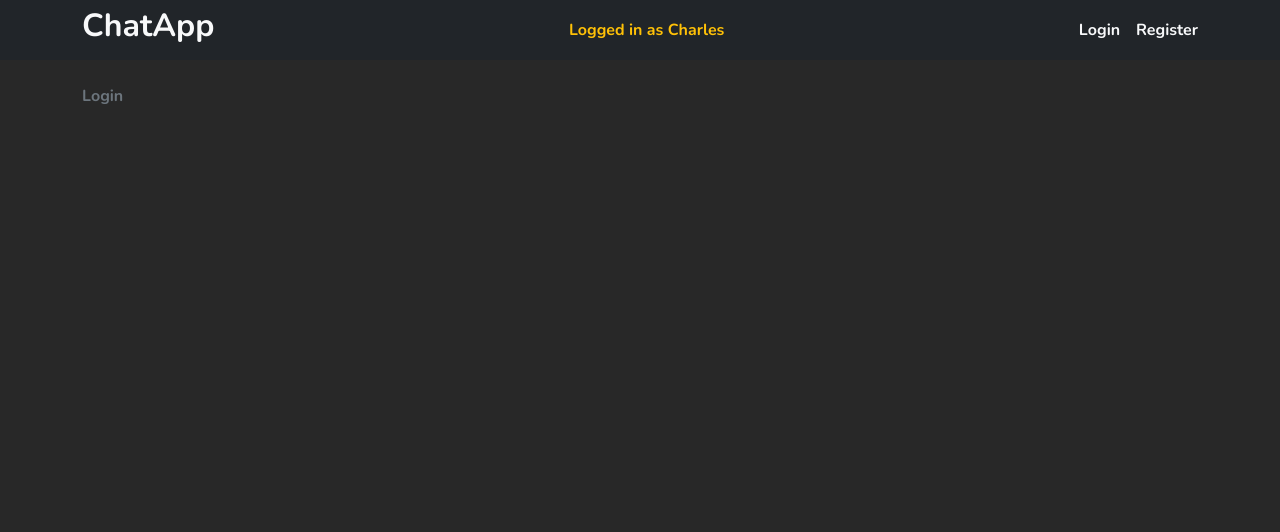
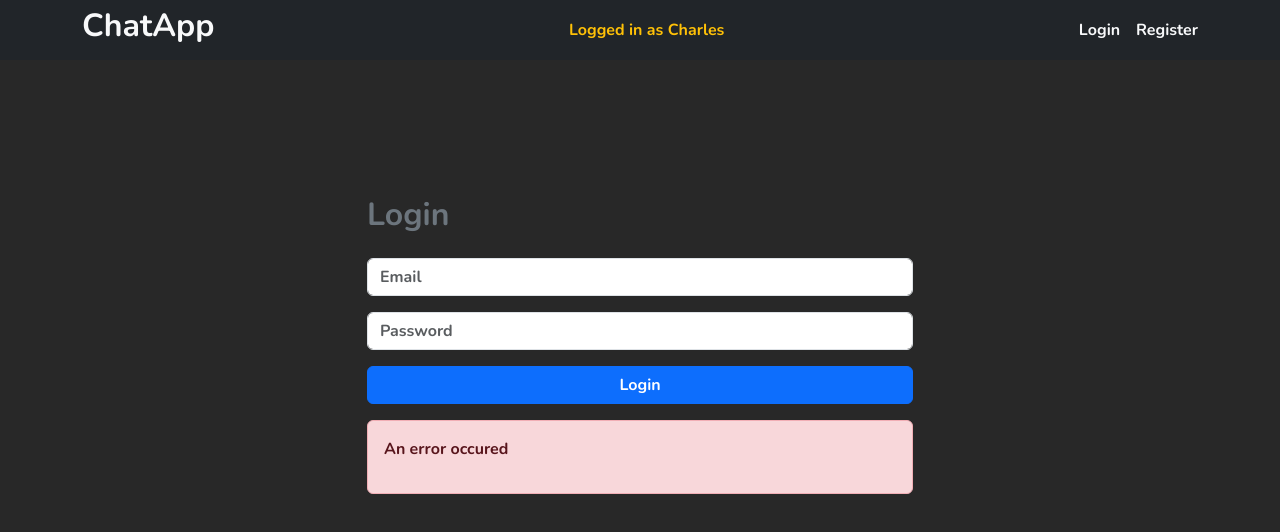
Before and after one commit to PathumMadhushan/ITPM_2023_GR34, a React (Vite) app in the folder chat-app/client/vite-project/: page /login in a window 1280 px wide. Shown: the top 532 px of the page. Built offline with nearby package versions, Linux system fonts and the light colour scheme.

Commit message:
login form

```diff
--- a/chat-app/client/vite-project/src/pages/Login.jsx
+++ b/chat-app/client/vite-project/src/pages/Login.jsx
@@ -1,5 +1,28 @@
+import { Alert, Button, Form, Row, Col, Stack } from "react-bootstrap";
+
+
 const Login = () => {
-    return (<>Login</>  );
-}
+    return (<>
+        <Form>
+            <Row style={{
+                height: "100vh",
+                justifyContent: "center",
+                paddingTop: "10%",
+            }}>
+                <Col xs={6}>
+                    <Stack gap={3}>
+                        <h2>Login</h2>
+
+                        <Form.Control type="email" placeholder="Email" />
+                        <Form.Control type="password" placeholder="Password" />
+                        <Button variant="primary" type="submit">
+                            Login
+                        </Button>
+                        <Alert variant="danger"><p>An error occured</p></Alert>
+                    </Stack>
+                </Col>
+            </Row>
+        </Form></>);
+};
 
 export default Login;
```
